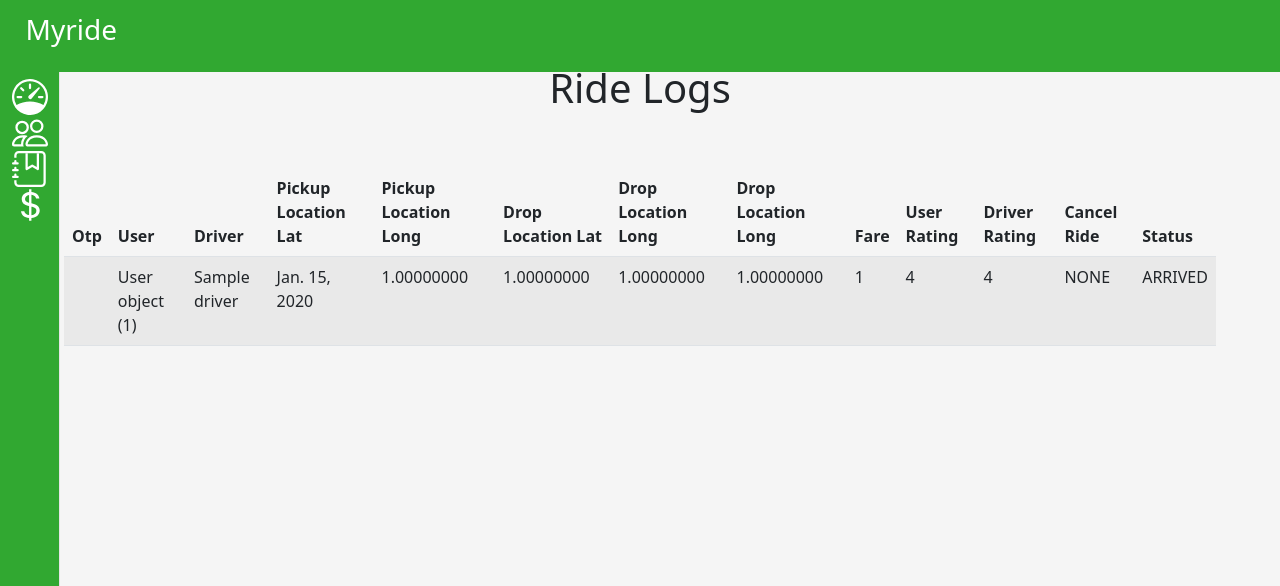
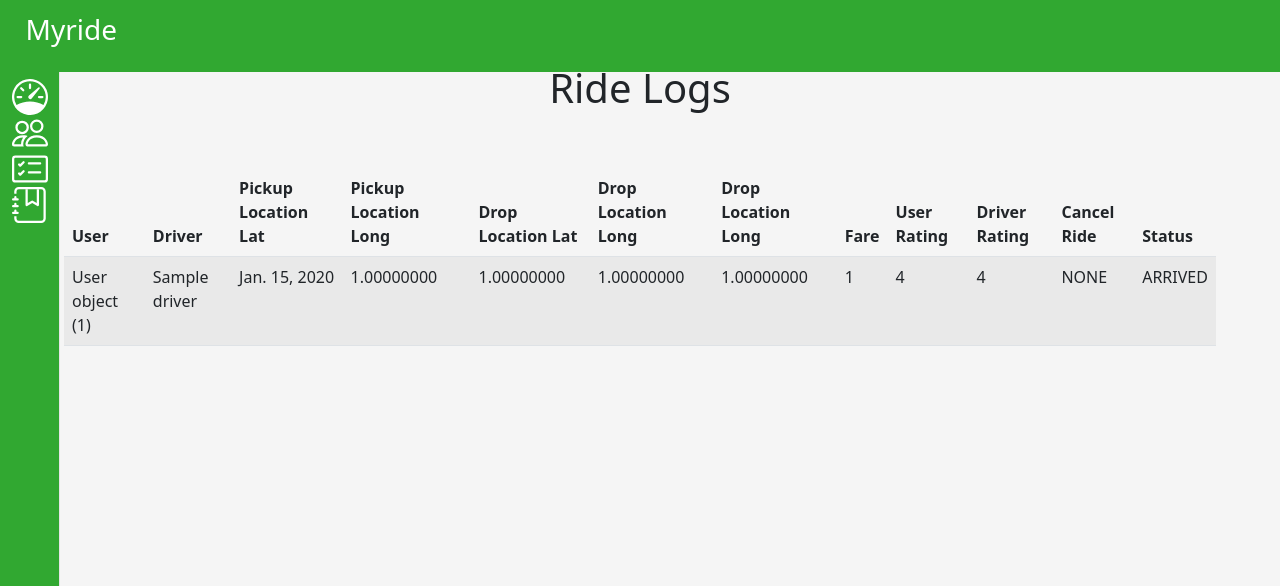
Before and after one commit to Daizy-Developer/Myride-Django-Backend, a Django app: page /Ride-logs in a window 1280 px wide. Shown: the top 586 px of the page. Run offline with Django 4.2, Linux system fonts and the light colour scheme; tables that the repository leaves empty hold one stand-in row (values such as "Sample post"); some libraries are stand-ins or nearby versions.

Commit message:
Update ride-history.html

```diff
--- a/templates/ride-history.html
+++ b/templates/ride-history.html
@@ -62,7 +62,19 @@
         </a>
 
       </li>
+      <li class="has-subnav">
+        <a href="/promocode">
+          <svg xmlns="http://www.w3.org/2000/svg" fill="currentColor" height="2em" width="2em" class=" fa-2x fa bi-people bi-card-checklist" viewBox="0 0 16 16">
+            <path d="M14.5 3a.5.5 0 0 1 .5.5v9a.5.5 0 0 1-.5.5h-13a.5.5 0 0 1-.5-.5v-9a.5.5 0 0 1 .5-.5h13zm-13-1A1.5 1.5 0 0 0 0 3.5v9A1.5 1.5 0 0 0 1.5 14h13a1.5 1.5 0 0 0 1.5-1.5v-9A1.5 1.5 0 0 0 14.5 2h-13z"/>
+            <path d="M7 5.5a.5.5 0 0 1 .5-.5h5a.5.5 0 0 1 0 1h-5a.5.5 0 0 1-.5-.5zm-1.496-.854a.5.5 0 0 1 0 .708l-1.5 1.5a.5.5 0 0 1-.708 0l-.5-.5a.5.5 0 1 1 .708-.708l.146.147 1.146-1.147a.5.5 0 0 1 .708 0zM7 9.5a.5.5 0 0 1 .5-.5h5a.5.5 0 0 1 0 1h-5a.5.5 0 0 1-.5-.5zm-1.496-.854a.5.5 0 0 1 0 .708l-1.5 1.5a.5.5 0 0 1-.708 0l-.5-.5a.5.5 0 0 1 .708-.708l.146.147 1.146-1.147a.5.5 0 0 1 .708 0z"/>
+          </svg>
 
+          <span class="nav-text">
+            Promocodes
+          </span>
+        </a>
+
+      </li>
       <li class="has-subnav">
         <a href="/Ride-logs">
           <svg xmlns="http://www.w3.org/2000/svg"  fill="currentColor" class="fa-2x fa  bi-journal-bookmark" viewBox="0 0 16 16">
@@ -72,17 +84,6 @@
           </svg>
           <span class="nav-text">
             Ride Logs
-          </span>
-        </a>
-
-      </li>
-      <li class="has-subnav">
-        <a href="/fare-management">
-          <svg xmlns="http://www.w3.org/2000/svg" width="16" height="16" fill="currentColor" class=" fa-2x fa bi bi-currency-dollar" viewBox="0 0 16 16">
-            <path d="M4 10.781c.148 1.667 1.513 2.85 3.591 3.003V15h1.043v-1.216c2.27-.179 3.678-1.438 3.678-3.3 0-1.59-.947-2.51-2.956-3.028l-.722-.187V3.467c1.122.11 1.879.714 2.07 1.616h1.47c-.166-1.6-1.54-2.748-3.54-2.875V1H7.591v1.233c-1.939.23-3.27 1.472-3.27 3.156 0 1.454.966 2.483 2.661 2.917l.61.162v4.031c-1.149-.17-1.94-.8-2.131-1.718H4zm3.391-3.836c-1.043-.263-1.6-.825-1.6-1.616 0-.944.704-1.641 1.8-1.828v3.495l-.2-.05zm1.591 1.872c1.287.323 1.852.859 1.852 1.769 0 1.097-.826 1.828-2.2 1.939V8.73l.348.086z"/>
-          </svg>
-          <span class="nav-text">
-            Fare Management
           </span>
         </a>
 
@@ -108,7 +109,7 @@
     <table class="table table-striped table-hover my-5">
         <thead>
             <tr>
-              <th scope="col">Otp</th>
+
               <th scope="col">User</th>
               <th scope="col">Driver</th>
               <th scope="col">Pickup Location Lat</th>
@@ -127,9 +128,7 @@
           <tbody>
             {%for i in ride %}
             <tr>
-              <th class="">
-                {{i.otp}}
-              </th>
+
               <td class=" ">
                 {{i.User_Detail}}
               </td>
```
